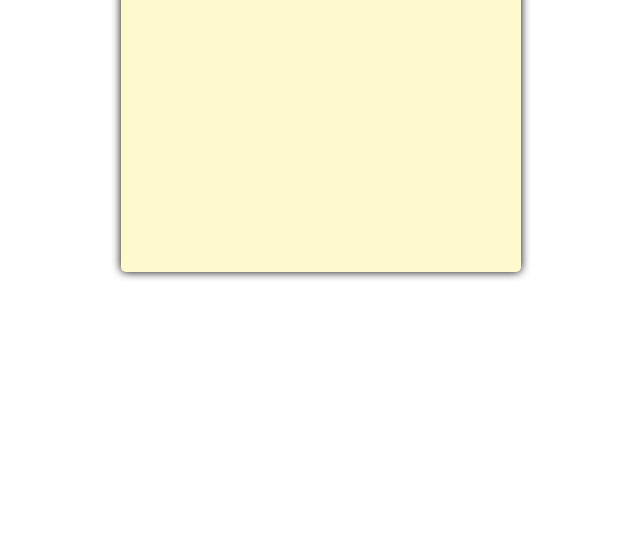
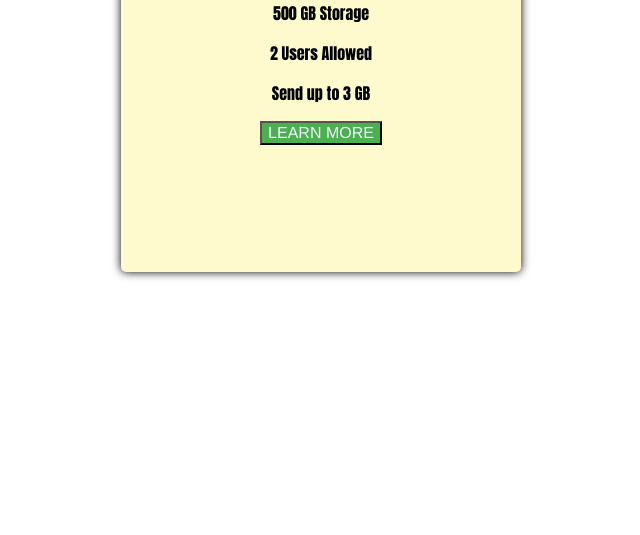
Before and after one commit to psorbesen77/pricing-card-with-toggle, a plain HTML site: page index.html in a window 1280 px wide. Shown: the part 286-821 px from the top of the page, without its empty margins (359-999 px from the left). Drawn offline with Linux system fonts and the light colour scheme.

Commit message:
added content into card and button

```diff
--- a/CSS/styles.css
+++ b/CSS/styles.css
@@ -111,6 +111,10 @@ input:checked + .slider:before {
     color: #333;
 }
 
+p {
+    font-family:Impact, Haettenschweiler, 'Arial Narrow Bold', sans-serif
+}
+
 /* Create card container */
 .card-container {
     display: block;
@@ -119,7 +123,6 @@ input:checked + .slider:before {
     margin-left: 30rem;
     justify-content: center;
     margin-top: 50px;
-    font-style: italic;
     text-align: center;
     padding: 20px;
     background-color: lemonchiffon;
@@ -142,3 +145,12 @@ input:checked + .slider:before {
       width: 38vh;
     }
   }
+
+  /* style button */
+
+  .button-style {
+    font-family:'Franklin Gothic Medium', 'Arial Narrow', Arial, sans-serif;
+    font-size: medium;
+    color:aliceblue;
+    background-color: #4CAF50;
+  }
--- a/index.html
+++ b/index.html
@@ -18,8 +18,13 @@
             <span class="toggle-label">Annually</span>
         </div>
         <div class="price-container card-container">
+            <p>Basic Plan</p>
             <span class="price" id="monthly-price">$19.99</span>
             <span class="price" id="annual-price">$199.99</span>
+            <p>500 GB Storage</p>
+            <p>2 Users Allowed</p>
+            <p>Send up to 3 GB</p>
+            <button class="button-style">LEARN MORE</button>
         </div>
     </div>
     <script src="js/app.js"></script>
```
